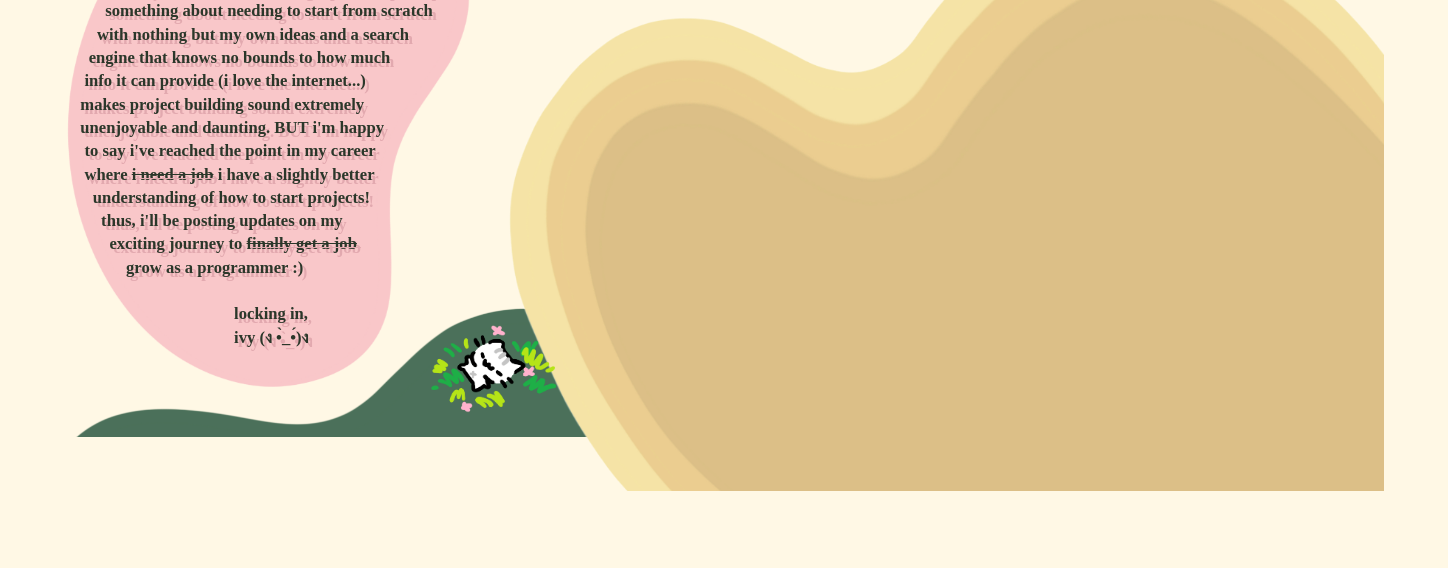
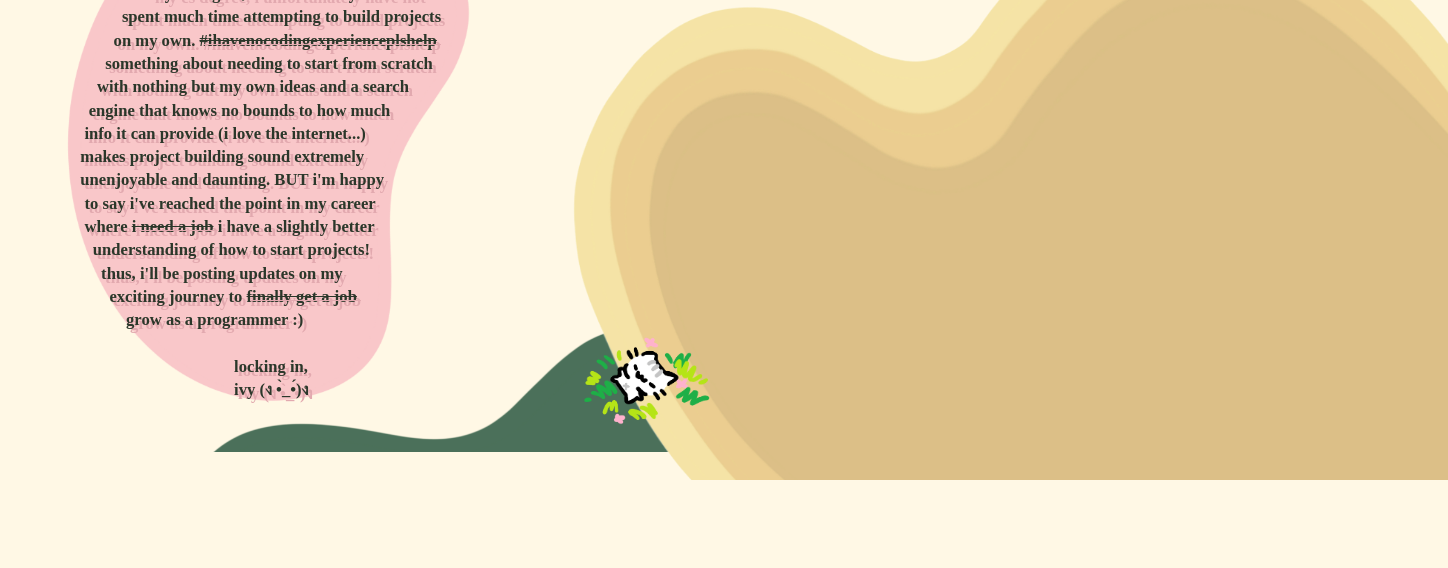
Before and after one commit to ivy-ll/ivy-ll.github.io, a website built with webpack: page projects.html in a window 1280 px wide. Shown: the part 232-800 px from the top of the page, 1448 px wide, since content can reach past the window. Built offline with nearby package versions, Linux system fonts and the light colour scheme.

Commit message:
fixing projects page

```diff
--- a/css/projects.css
+++ b/css/projects.css
@@ -50,8 +50,8 @@
   display: flex;
   height: 35vh;
   width: 30vw;
-  margin-top: -9vw;
-  margin-left: 5vw;
+  margin-top: -42%;
+  margin-left: 5%;
   position: absolute;
   z-index: 2;
 }
@@ -64,15 +64,19 @@
 }
 
 /* project background */
+.bg-container{
+  display: flex;
+  align-items: center;
+}
 .prj-bg {
   max-width: 40vw;
   max-height: 40vw;
   flex: 0 0 auto;
-  position: absolute;
+  position: relative;
 }
 
 #prj-bg1 {
-  margin-top: -10vw;
+  margin-top: -15%;
   padding-left: 4.5vw;
   z-index: -1;
 }
@@ -80,26 +84,23 @@
 #prj-bg2 {
   max-width: 70vw;
   max-height: 45vw;
-  position: absolute;
-  margin-top: -7vw;
-  padding-left: 39vw;
+  margin-top: -8%;
+  padding-left: 8%;
   z-index: 1;
 }
 
 #prj-bg3 {
   max-width: 50vw;
   max-height: 30vw;
-  position: absolute;
-  margin-top: 23.65vw;
-  margin-left: 5vw;
+  margin-top: 22.9%;
+  margin-left: -98%;
   z-index: -1;
 }
 
 #prj-cat {
   max-width: 10vw;
   max-height: 10vw;
-  margin-top: 25vw;
-  margin-left: 33vw;
-  position: absolute;
+  margin-left: -21%;
+  margin-top: 22%;
   z-index: 1;
 }
```
